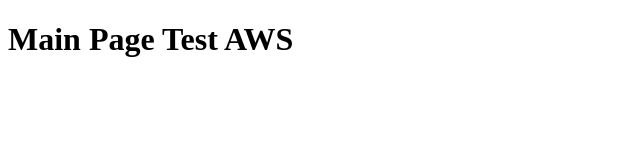
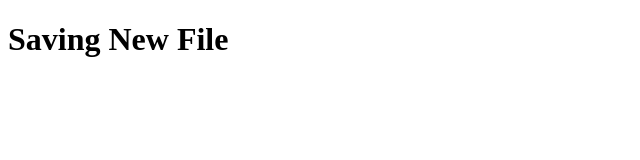
Before and after one commit to cwibowo330/travis-aws-test, a plain HTML site: page index.html in a window 1280 px wide. Shown: the whole page, without its empty margins (0-640 px from the left). Drawn offline with Linux system fonts and the light colour scheme.

Commit message:
triggering build for test

```diff
--- a/index.html
+++ b/index.html
@@ -5,6 +5,6 @@
 	<title>Document</title>
 </head>
 <body>
-	<h1>Main Page Test AWS</h1>
+	<h1>Saving New File</h1>
 </body>
 </html>
```
